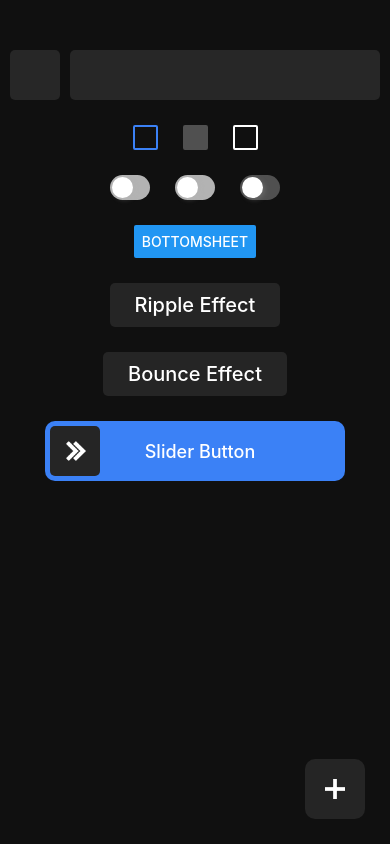
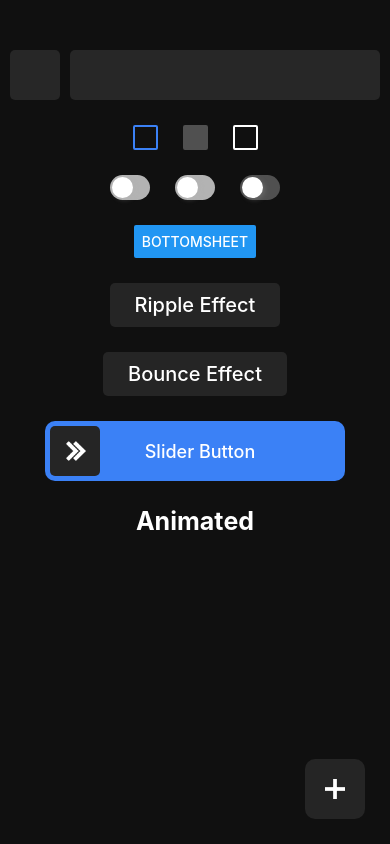
Before and after one commit to snskar125/odyssey-ui, a React Native app: screen / in a window 390 px wide. Built offline with nearby package versions, Linux system fonts and the light colour scheme.

Commit message:
Added FlipWords

```diff
--- a/App.js
+++ b/App.js
@@ -8,6 +8,7 @@ import TouchableRippleWrapper from "./src/Wrappers/TouchableRippleWrapper";
 import TouchableScaleWrapper from "./src/Wrappers/TouchableScaleWrapper";
 import ActionButtonWrapper from "./src/Wrappers/ActionButtonWrapper";
 import SliderButton from "./src/Components/SliderButton";
+import FlipWords from "./src/Components/FlipWords";
 
 export default function App() {
   return (
@@ -21,6 +22,7 @@ export default function App() {
         <TouchableRippleWrapper />
         <TouchableScaleWrapper />
         <SliderButton />
+        <FlipWords style={{ color: "#FFF" }} />
       </ScrollView>
       <ActionButtonWrapper />
     </View>
--- /dev/null
+++ b/src/Components/FlipWords.tsx
@@ -0,0 +1,114 @@
+import React, { memo, useCallback, useEffect, useRef, useState } from "react";
+import { Animated, StyleSheet, View, ViewStyle, TextStyle } from "react-native";
+
+const REVEAL_INTERVAL = 100;
+const REVEAL_DURATION = 250;
+
+interface LetterProps {
+  index: number;
+  letter: string;
+  style?: TextStyle;
+  delay: number;
+  interval: number;
+  onFinish?: () => void;
+}
+
+const Letter: React.FC<LetterProps> = ({
+  index,
+  letter,
+  style,
+  delay,
+  interval,
+  onFinish,
+}) => {
+  const animation = useRef(new Animated.Value(0)).current;
+  useEffect(() => {
+    animation.setValue(0);
+    Animated.timing(animation, {
+      toValue: 1,
+      delay,
+      duration: REVEAL_DURATION,
+      useNativeDriver: true,
+    }).start(() => {
+      Animated.timing(animation, {
+        toValue: 2,
+        delay: interval,
+        duration: REVEAL_DURATION,
+        useNativeDriver: true,
+      }).start(onFinish);
+    });
+  }, [index]);
+
+  const scale = animation.interpolate({
+    inputRange: [0, 1, 2],
+    outputRange: [0, 1, 3],
+  });
+  const opacity = animation.interpolate({
+    inputRange: [0, 1, 2],
+    outputRange: [0, 1, 0],
+  });
+
+  return (
+    <Animated.Text
+      style={[styles.text, style, { opacity, transform: [{ scale }] }]}
+    >
+      {letter}
+    </Animated.Text>
+  );
+};
+
+interface Props {
+  words?: string[];
+  style?: TextStyle;
+  containerStyle?: ViewStyle;
+  interval?: number;
+}
+
+const FlipWords: React.FC<Props> = memo(
+  ({
+    words = ["Better", "Animated", "Beautiful", "Modern"],
+    style,
+    containerStyle,
+    interval = 3000,
+  }) => {
+    const [index, setIndex] = useState(0);
+    const word = words[index > words.length - 1 ? words.length - 1 : index];
+
+    const updateIndex = useCallback(() => {
+      setIndex((prev) => (prev >= words.length - 1 ? 0 : prev + 1));
+    }, [words.length]);
+
+    if (words.length > 0) {
+      return (
+        <View style={[styles.container, containerStyle]}>
+          {word.split("").map((letter, i) => (
+            <Letter
+              index={index}
+              key={`${letter}-${i}`}
+              delay={i * REVEAL_INTERVAL}
+              interval={interval}
+              style={style}
+              letter={letter}
+              onFinish={i === word.length - 1 ? updateIndex : undefined}
+            />
+          ))}
+        </View>
+      );
+    } else {
+      return null;
+    }
+  }
+);
+
+export default FlipWords;
+
+const styles = StyleSheet.create({
+  container: {
+    flexDirection: "row",
+  },
+  text: {
+    fontSize: 25,
+    fontWeight: "bold",
+    color: "#000",
+  },
+});
```
